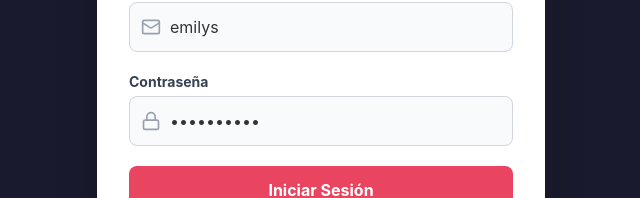
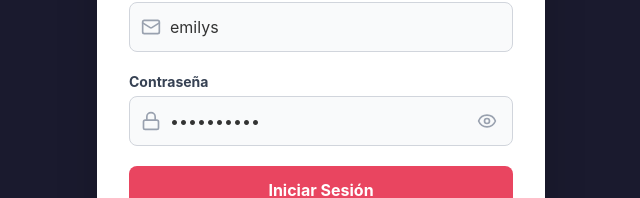
Before and after one commit to DinoDev-Bit/Fabrica-De-Traperos, a React app in the folder frontend/: page /#/login in a window 1280 px wide. Shown: the part 358-556 px from the top of the page, without its empty margins (319-959 px from the left). Built offline with nearby package versions, Linux system fonts and the light colour scheme; the HTML template or start-up script is replaced by a standard one.

Commit message:
feat: add show password button to login and register

```diff
--- a/frontend/src/pages/Login.jsx
+++ b/frontend/src/pages/Login.jsx
@@ -1,11 +1,12 @@
 import { useState } from 'react';
 import { useNavigate, Link } from 'react-router-dom';
 import { useAuth } from '../context/AuthContext';
-import { Lock, Mail, AlertCircle } from 'lucide-react';
+import { Lock, Mail, AlertCircle, Eye, EyeOff } from 'lucide-react';
 
 export const Login = () => {
   const [username, setUsername] = useState('emilys');
   const [password, setPassword] = useState('emilyspass');
+  const [showPassword, setShowPassword] = useState(false);
   const [error, setError] = useState('');
   const [loading, setLoading] = useState(false);
   const { loginApi } = useAuth();
@@ -82,13 +83,20 @@
               <div className="relative">
                 <Lock className="absolute left-3 top-1/2 -translate-y-1/2 text-gray-400" size={20} />
                 <input
-                  type="password"
+                  type={showPassword ? "text" : "password"}
                   value={password}
                   onChange={(e) => setPassword(e.target.value)}
-                  className="w-full pl-10 pr-4 py-3 border border-gray-300 rounded-lg focus:ring-2 focus:ring-[#e94560] focus:border-transparent transition-all outline-none bg-gray-50 focus:bg-white"
+                  className="w-full pl-10 pr-12 py-3 border border-gray-300 rounded-lg focus:ring-2 focus:ring-[#e94560] focus:border-transparent transition-all outline-none bg-gray-50 focus:bg-white"
                   placeholder="••••••••"
                   required
                 />
+                <button
+                  type="button"
+                  onClick={() => setShowPassword(!showPassword)}
+                  className="absolute right-3 top-1/2 -translate-y-1/2 text-gray-400 hover:text-gray-600 transition-colors p-1"
+                >
+                  {showPassword ? <EyeOff size={20} /> : <Eye size={20} />}
+                </button>
               </div>
             </div>
 
--- a/frontend/src/pages/Register.jsx
+++ b/frontend/src/pages/Register.jsx
@@ -1,13 +1,14 @@
 import { useState } from 'react';
 import { useNavigate, Link } from 'react-router-dom';
 import { useAuth } from '../context/AuthContext';
-import { Lock, Mail, User, AlertCircle } from 'lucide-react';
+import { Lock, Mail, User, AlertCircle, Eye, EyeOff } from 'lucide-react';
 
 export const Register = () => {
   const [firstName, setFirstName] = useState('');
   const [lastName, setLastName] = useState('');
   const [email, setEmail] = useState('');
   const [password, setPassword] = useState('');
+  const [showPassword, setShowPassword] = useState(false);
   const [error, setError] = useState('');
   const [loading, setLoading] = useState(false);
   const { loginLocal } = useAuth();
@@ -123,13 +124,20 @@
               <div className="relative">
                 <Lock className="absolute left-3 top-1/2 -translate-y-1/2 text-gray-400" size={18} />
                 <input
-                  type="password"
+                  type={showPassword ? "text" : "password"}
                   value={password}
                   onChange={(e) => setPassword(e.target.value)}
-                  className="w-full pl-10 pr-3 py-2.5 border border-gray-300 rounded-lg focus:ring-2 focus:ring-[#e94560] focus:border-transparent transition-all outline-none bg-gray-50 focus:bg-white text-sm"
+                  className="w-full pl-10 pr-10 py-2.5 border border-gray-300 rounded-lg focus:ring-2 focus:ring-[#e94560] focus:border-transparent transition-all outline-none bg-gray-50 focus:bg-white text-sm"
                   placeholder="••••••••"
                   required
                 />
+                <button
+                  type="button"
+                  onClick={() => setShowPassword(!showPassword)}
+                  className="absolute right-3 top-1/2 -translate-y-1/2 text-gray-400 hover:text-gray-600 transition-colors p-1"
+                >
+                  {showPassword ? <EyeOff size={18} /> : <Eye size={18} />}
+                </button>
               </div>
             </div>
 
```
